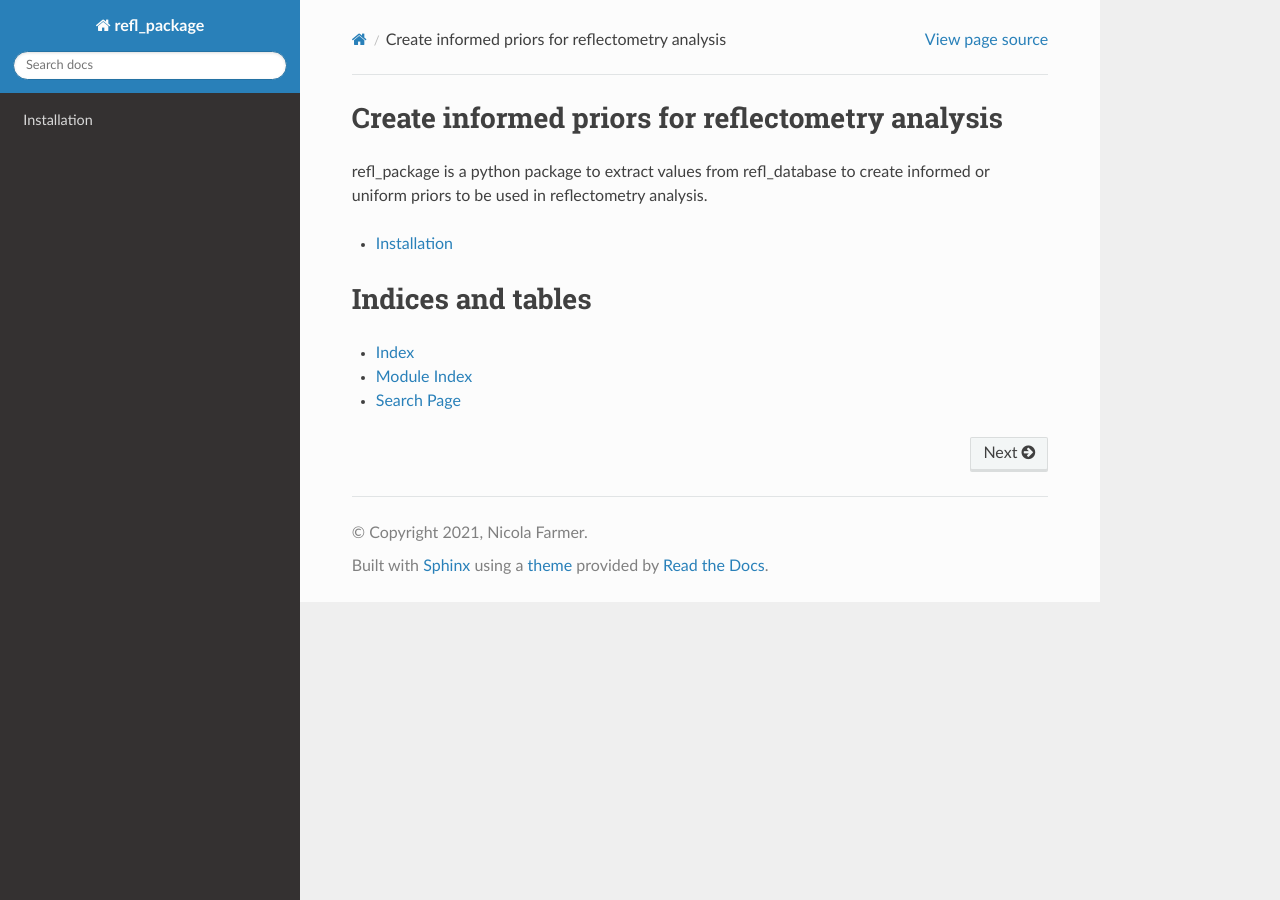
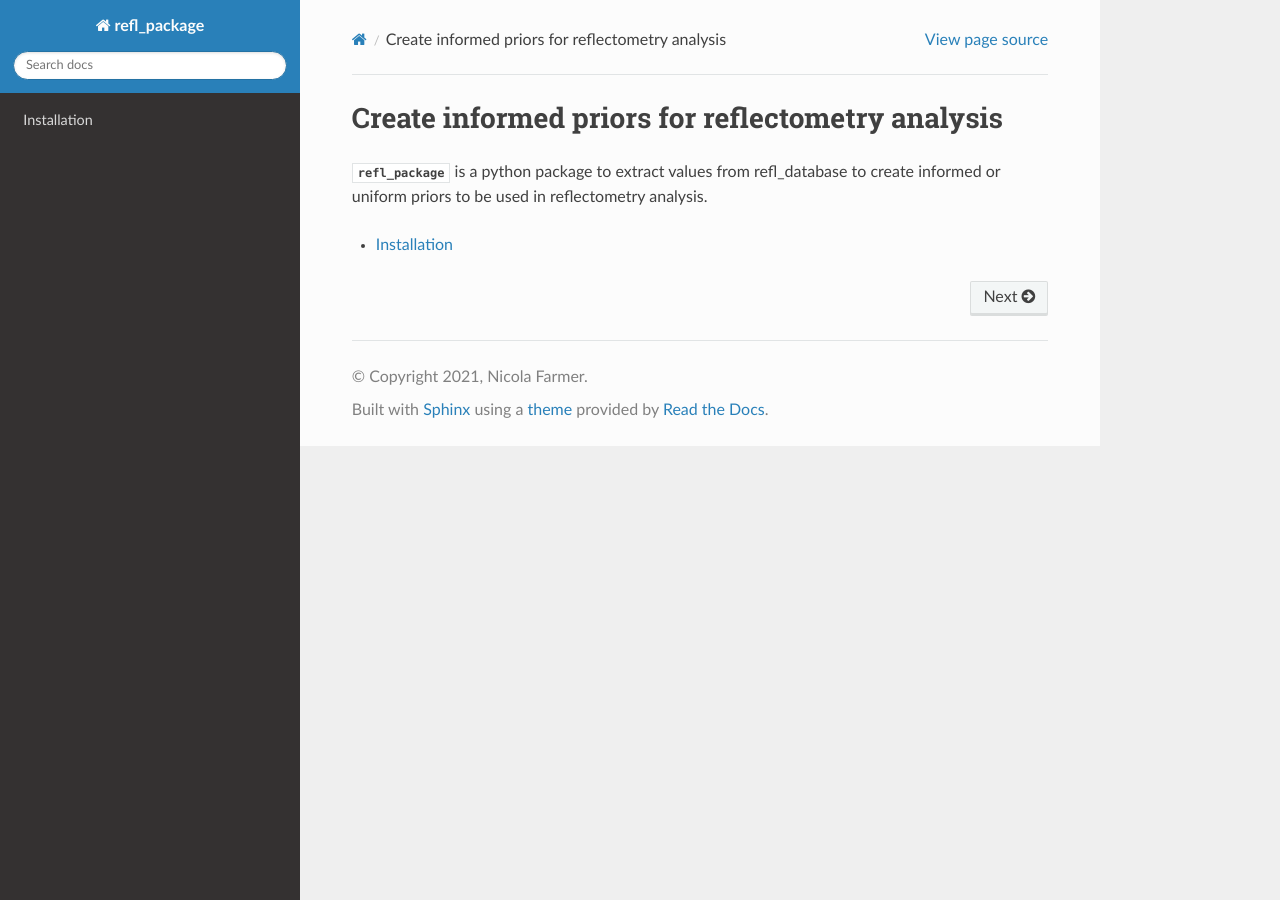
Before and after one commit to nf679/avant, a Sphinx documentation site: the page built from docs/source/index.rst, in a window 1280 px wide. Built offline with Sphinx 7.4.7 and the Read the Docs theme 2.0.0, drawn with Linux system fonts in a browser that asks for light colours.

Commit message:
Update index.rst

```diff
--- a/docs/source/index.rst
+++ b/docs/source/index.rst
@@ -6,16 +6,7 @@
 Create informed priors for reflectometry analysis
 =================================================
 
-refl_package is a python package to extract values from refl_database to create informed or uniform priors to be used in reflectometry analysis.
+:py:mod:`refl_package` is a python package to extract values from refl_database to create informed or uniform priors to be used in reflectometry analysis.
 
 .. toctree::
    installation
-
-
-
-Indices and tables
-==================
-
-* :ref:`genindex`
-* :ref:`modindex`
-* :ref:`search`
```
